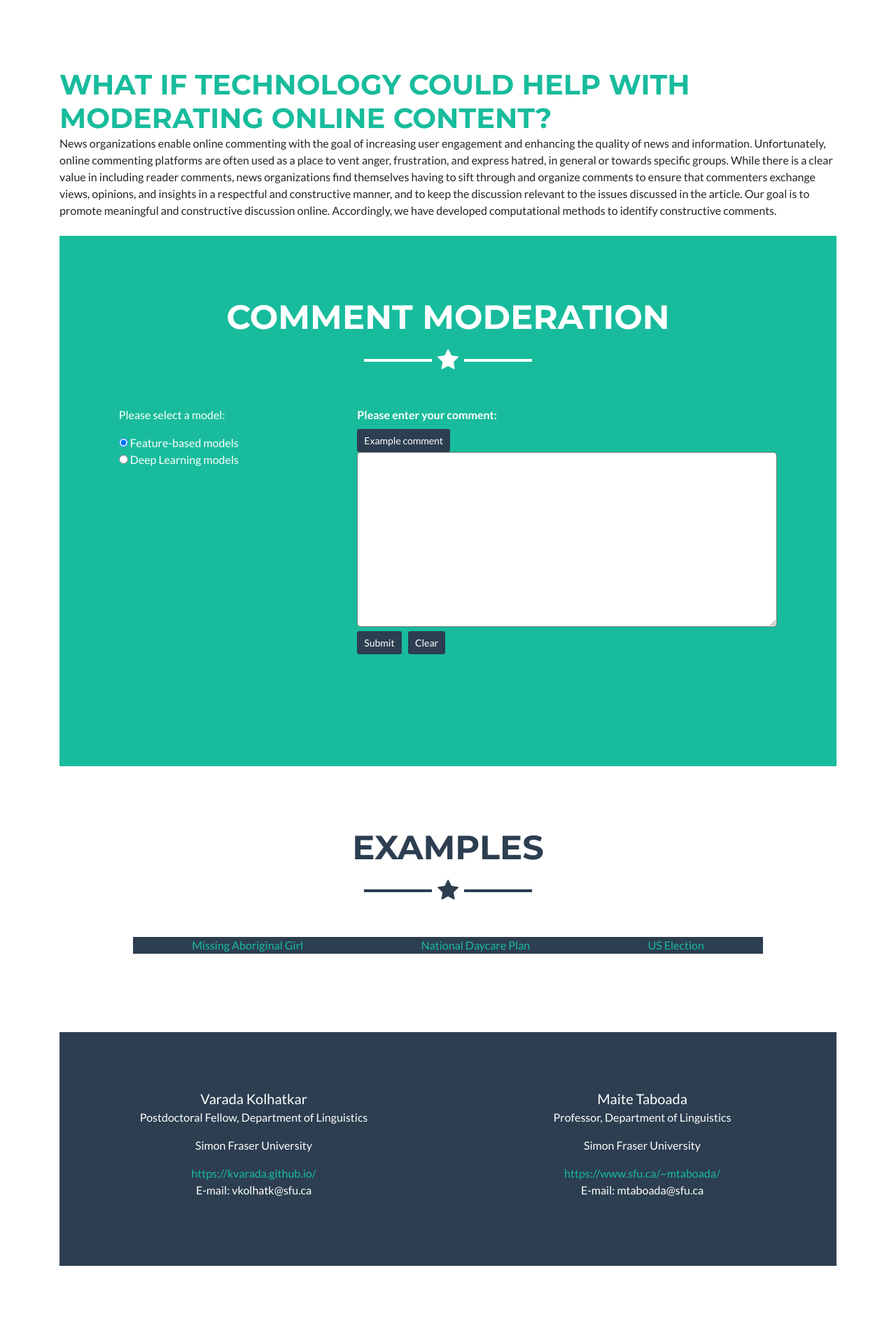
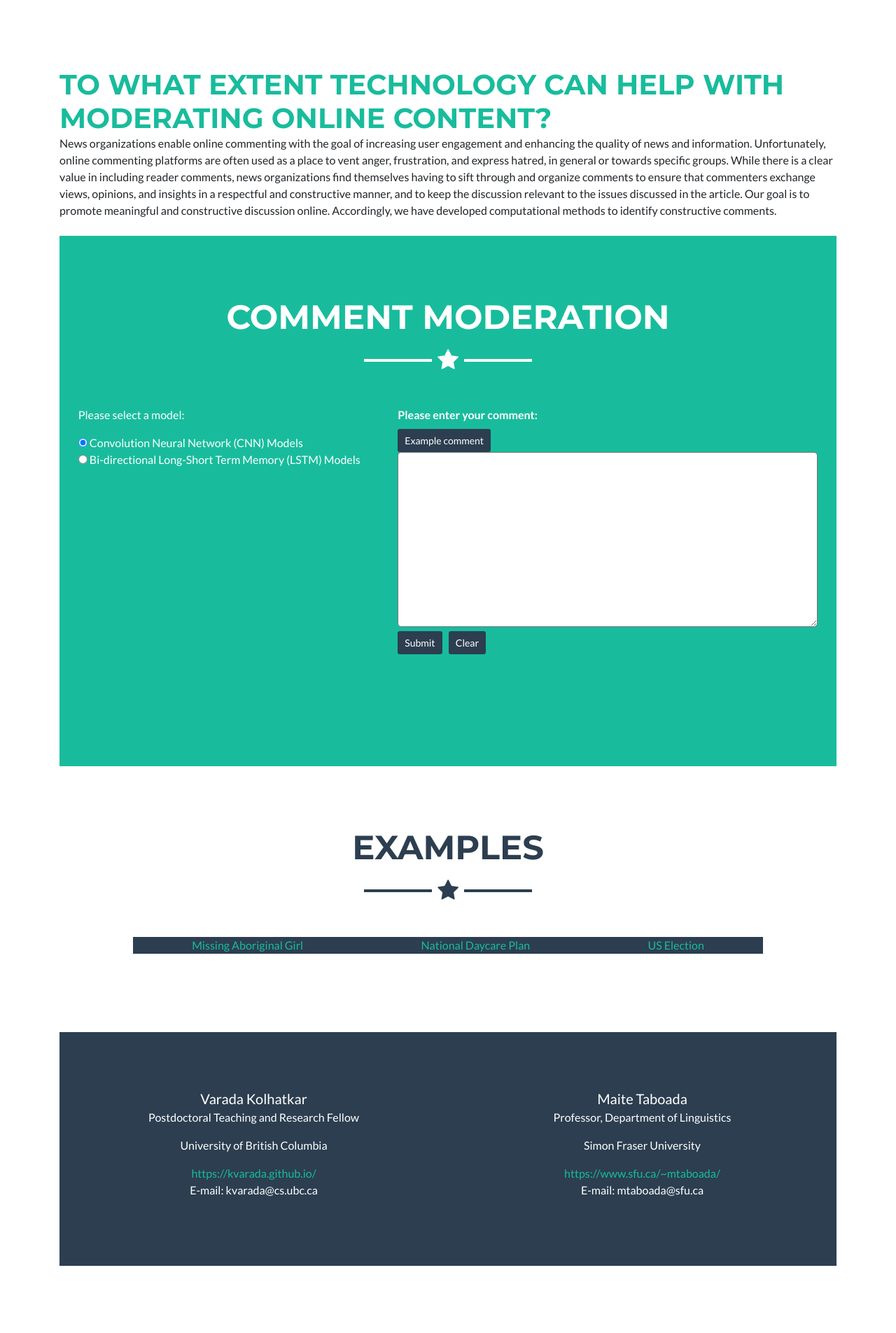
Before and after one commit to kvarada/constructiveness, a Flask app: page / in a window 1280 px wide. Shown: the part 346-2251 px from the top of the page at 70% size. Run offline with Flask 2, Linux system fonts and the light colour scheme; some libraries are stand-ins or nearby versions.

Commit message:
updating web interface

```diff
--- a/src/web_interface/app.py
+++ b/src/web_interface/app.py
@@ -4,9 +4,7 @@ import csv
 import json
 import sys
 import random
-sys.path.append('../source/modeling/')
-sys.path.append('../')
-from config import Config
+sys.path.append(os.environ['HOME'] + 'src/models/')
 
 from constructiveness_predictor import ConstructivenessPredictor
 
@@ -36,6 +34,10 @@ def get_prediction():
         print("You selected bidirectional LSTM.")
         label = predictor.predict_bilstm(text)
         # do whatever needs to be done for lstm
+    elif selected_model == "cnn":
+        print("You selected Convolution Neural Network.")
+        label = predictor.predict_cnn(text)
+        # do whatever needs to be done for lstm
     else:
         print("Did you forget to select the model? Please select the model first.")
         return jsonify(predicted_label="Please select a model first")
@@ -59,8 +61,8 @@ def get_feedback():
     print('correct_label: ', correct_label)
     print('comments: ', comments)
 
-    file_exists = os.path.isfile(Config.FEEDBACK_CSV_PATH)
-    with open(Config.FEEDBACK_CSV_PATH, 'a+', newline='') as csvfile:
+    file_exists = os.path.isfile(os.environ['FEEDBACK_CSV_PATH'])
+    with open(os.environ['FEEDBACK_CSV_PATH'], 'a+', newline='') as csvfile:
         writer = csv.writer(csvfile)
         if not file_exists:
             writer.writerow(['Comment_text', 'Label', 'Comments'])
@@ -81,4 +83,4 @@ def get_sample_comment():
 
 
 if __name__ == '__main__':
-    app.run(host=Config.HOST, port=Config.PORT)
+    app.run(host=os.environ['HOST'], port=int(os.environ['PORT']))
--- a/src/web_interface/templates/index.html
+++ b/src/web_interface/templates/index.html
@@ -88,7 +88,7 @@
           <img class="img-fluid mb-5 d-block mx-auto" src="static/img/SFU_logo_both.png" alt="" width="400" height="400" align="center">
           <br>
           <br>
-          <h1 class="text-uppercase mb-0" style="color: #18bc9c">What if technology could help with moderating online content?</h1>
+          <h1 class="text-uppercase mb-0" style="color: #18bc9c">To what extent technology can help with moderating online content?</h1>
           News organizations enable online commenting with the goal of increasing user engagement and enhancing the quality of news and information.
           Unfortunately, online commenting platforms are often used as a place to vent anger, frustration, and express hatred, in general or towards specific groups.
           While there is a clear value in including reader comments, news organizations find themselves having to sift through and organize comments to ensure that commenters exchange views, opinions, and insights in a respectful and constructive manner, and to keep the discussion relevant to the issues discussed in the article.
@@ -110,8 +110,8 @@
             </p>
 
             <form>
-              <input type="radio" name="model" value="svm" checked> Feature-based models <br>
-              <input type="radio" name="model" value="lstm"> Deep Learning models <br><br>
+              <input type="radio" name="model" value="cnn" checked> Convolution Neural Network (CNN) Models <br>
+              <input type="radio" name="model" value="lstm"> Bi-directional Long-Short Term Memory (LSTM) Models<br><br>
               <!--a id="select_model"><button type="submit" class="btn btn-secondary btn-sm" id="sendMessageButton">Select</button></a-->
             </form>
 
@@ -391,10 +391,10 @@
         <div class="row" style="display: flex; justify-content: space-around;">
           <div class="col-md-4">
             <b><p class="lead mb-0">Varada Kolhatkar</p></b>
-            <p>Postdoctoral Fellow, Department of Linguistics</p>
-            <p>Simon Fraser University</p>
+            <p>Postdoctoral Teaching and Research Fellow</p>
+            <p>University of British Columbia</p>
             <a href="https://kvarada.github.io/">https://kvarada.github.io/</a>
-            <p>E-mail: vkolhatk@sfu.ca</p>
+            <p>E-mail: kvarada@cs.ubc.ca</p>
           </div>
 
           <div class="col-md-4">
```
